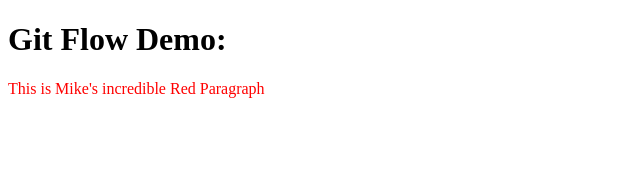
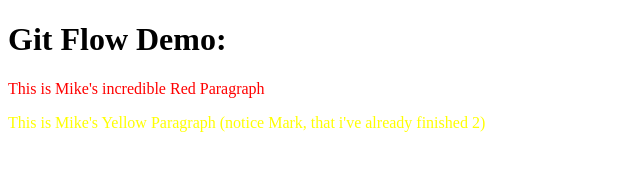
Before and after one commit to markbabi/babirad-brothers-bonanza, a plain HTML site: page index.html in a window 1280 px wide. Shown: the whole page, without its empty margins (0-640 px from the left). Drawn offline with Linux system fonts and the light colour scheme.

Commit message:
build yellow paragraph

```diff
--- a/index.html
+++ b/index.html
@@ -10,5 +10,9 @@
     <p class="red" style="color: red">
       This is Mike's incredible Red Paragraph
     </p>
+    <p class="yellow" style="color: yellow">
+      This is Mike's Yellow Paragraph (notice Mark, that i've already finished
+      2)
+    </p>
   </body>
 </html>
```
